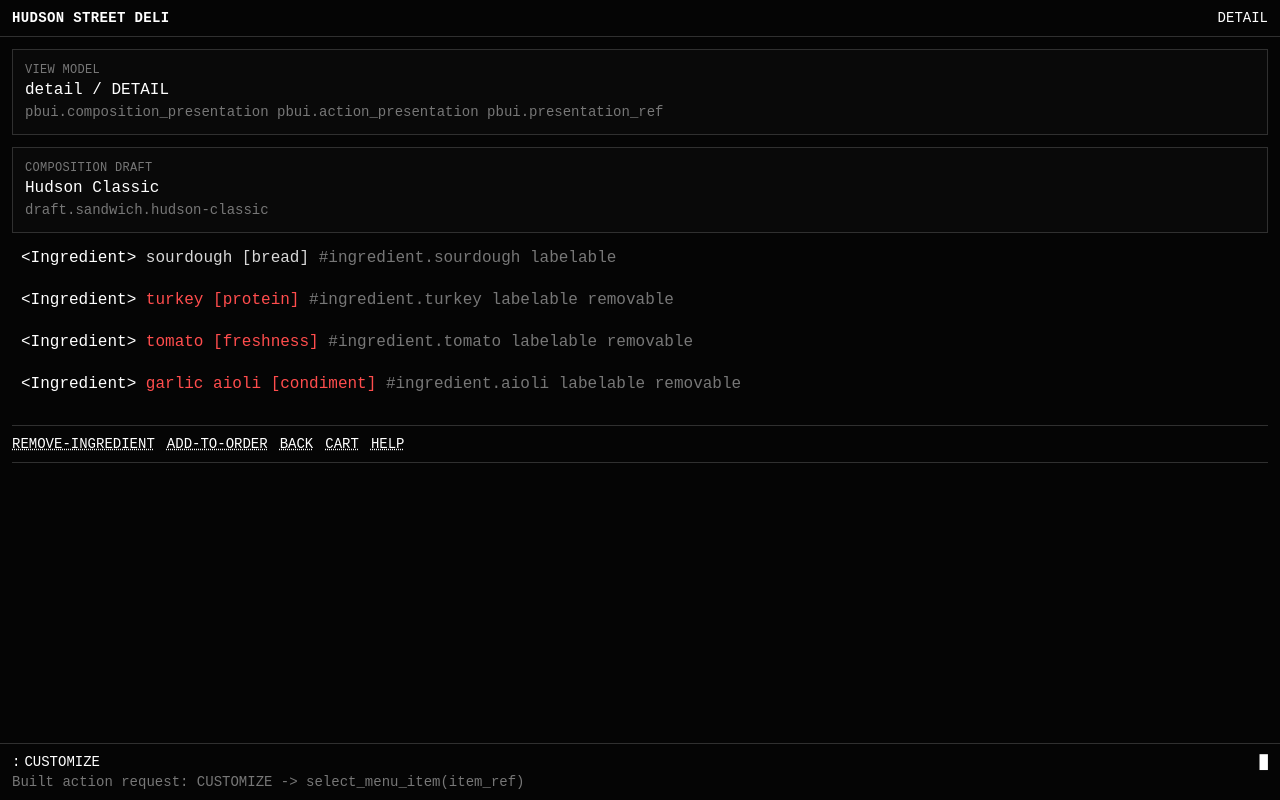
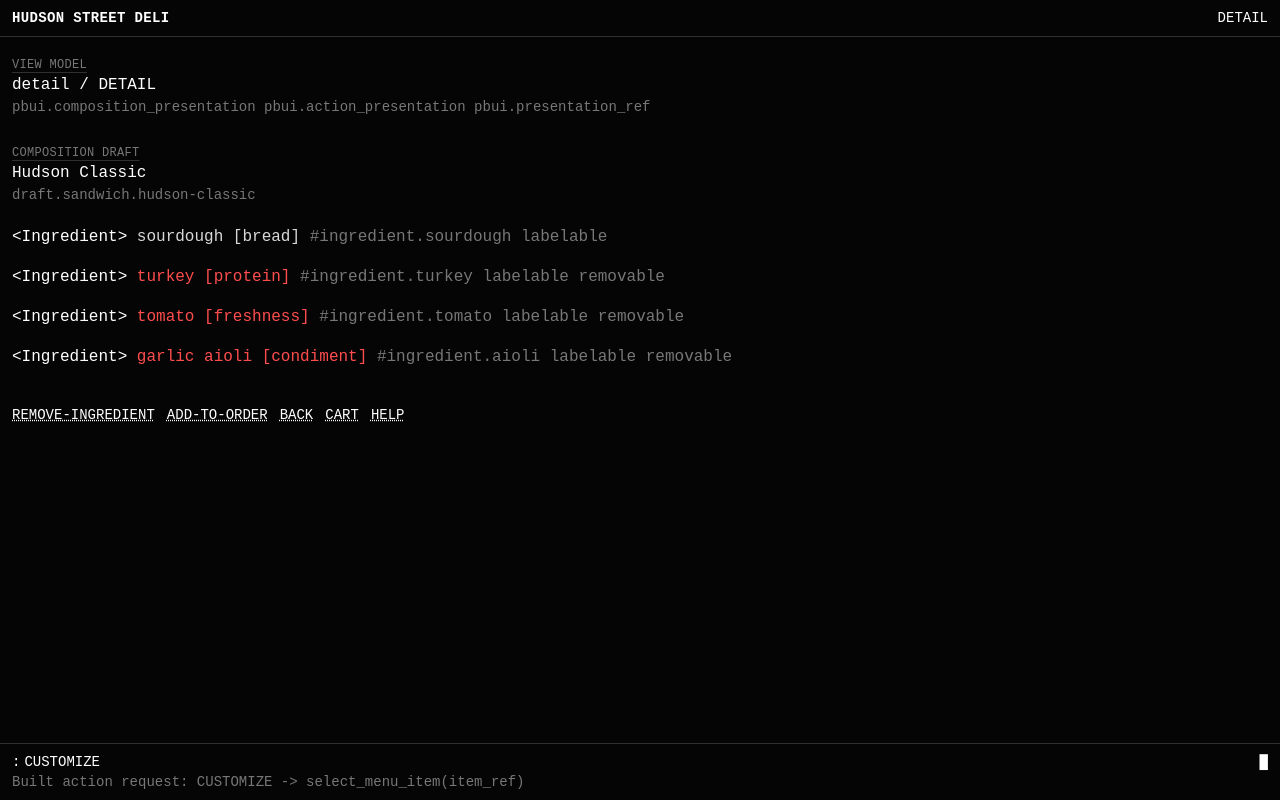
Before and after one commit to go-go-golems/dmeta, a React (Vite) app in the folder proof-of-concept/deli-pbui-react/: page / in a window 1280 px wide. Both pictures are taken after a click on the button 640 px from the left and 164 px from the top of the page. Built offline with nearby package versions, Linux system fonts and the light colour scheme.

Commit message:
DMETA-DELI-PBUI-POC: lighten clickable presentation styling

```diff
--- a/proof-of-concept/deli-pbui-react/src/generic/clim/components.tsx
+++ b/proof-of-concept/deli-pbui-react/src/generic/clim/components.tsx
@@ -33,7 +33,7 @@ export function ClimShell({
           <input
             id="clim-command-line"
             aria-label="Action command"
-            className="min-w-0 flex-1 bg-transparent text-clim-bright outline-none caret-clim-danger focus:bg-clim-panel/60"
+            className="min-w-0 flex-1 bg-transparent text-clim-bright outline-none caret-clim-danger focus:underline focus:decoration-clim-danger focus:underline-offset-4"
             value={value}
             onChange={(event) => onCommandChange?.(event.target.value)}
             spellCheck={false}
@@ -52,9 +52,9 @@ export function PresentationRefLine({ presentation, selected, selectable, onSele
       type="button"
       onClick={onSelect}
       className={[
-        'block w-full text-left px-2 py-1 border border-transparent transition-colors focus:outline-none focus:ring-1 focus:ring-clim-danger/70',
-        selected ? 'bg-clim-panel border-clim-border text-clim-bright' : '',
-        selectable || onSelect ? 'cursor-pointer text-clim-danger hover:bg-clim-panel/70 hover:border-clim-danger' : 'cursor-default',
+        'block w-full text-left px-0 py-1 transition-colors focus:outline-none focus:underline focus:decoration-clim-danger focus:underline-offset-4',
+        selected ? 'text-clim-bright underline decoration-clim-danger underline-offset-4' : '',
+        selectable || onSelect ? 'cursor-pointer text-clim-danger hover:text-clim-bright hover:underline hover:decoration-clim-danger hover:underline-offset-4' : 'cursor-default',
       ].filter(Boolean).join(' ')}
       data-presentation-type={presentation.type}
       data-presentation-id={presentation.id}
@@ -73,9 +73,9 @@ export function ActionPresentationInline({ action, onInvoke }: { action: ActionP
       onClick={onInvoke}
       disabled={Boolean(action.disabledReason)}
       className={[
-        'underline decoration-dotted mr-3 transition-colors focus:outline-none focus:ring-1 focus:ring-clim-danger/70',
+        'underline decoration-dotted mr-3 transition-colors focus:outline-none focus:decoration-clim-danger focus:underline-offset-4',
         action.descriptor.requiresConfirmation ? 'text-clim-danger' : 'text-clim-bright',
-        action.disabledReason ? 'cursor-not-allowed opacity-40' : 'cursor-pointer hover:bg-clim-panel hover:text-clim-danger',
+        action.disabledReason ? 'cursor-not-allowed opacity-40' : 'cursor-pointer hover:text-clim-danger hover:decoration-clim-danger',
       ].join(' ')}
       data-action-id={action.descriptor.id}
     >
@@ -86,7 +86,7 @@ export function ActionPresentationInline({ action, onInvoke }: { action: ActionP
 
 export function ActionHintBar({ actions, onInvoke }: { actions: ActionPresentation[]; onInvoke?: (action: ActionPresentation) => void }) {
   return (
-    <div className="border-y border-clim-border py-2 my-3 text-sm">
+    <div className="py-2 my-3 text-sm">
       {actions.map((action) => <ActionPresentationInline key={`${action.commandLabel ?? action.descriptor.id}:${action.subject?.id ?? 'global'}`} action={action} onInvoke={() => onInvoke?.(action)} />)}
     </div>
   );
@@ -105,13 +105,13 @@ export function ConfirmPrompt({
     return null;
   }
   return (
-    <div className="border border-clim-danger bg-clim-panel p-3 text-sm" data-testid="confirm-prompt">
-      <div className="text-clim-danger uppercase tracking-wide">Confirm</div>
+    <div className="py-3 text-sm" data-testid="confirm-prompt">
+      <div className="text-clim-danger uppercase tracking-wide underline decoration-clim-danger underline-offset-4">Confirm</div>
       <div className="my-2 text-clim-bright">{binding.confirmation.prompt}</div>
-      <button type="button" className="mr-3 cursor-pointer underline text-clim-danger hover:bg-clim-panel focus:outline-none focus:ring-1 focus:ring-clim-danger/70" onClick={onConfirm}>
+      <button type="button" className="mr-3 cursor-pointer underline text-clim-danger hover:text-clim-bright focus:outline-none focus:decoration-clim-danger focus:underline-offset-4" onClick={onConfirm}>
         {binding.confirmation.confirmLabel}
       </button>
-      <button type="button" className="cursor-pointer underline text-clim-bright hover:bg-clim-panel focus:outline-none focus:ring-1 focus:ring-clim-danger/70" onClick={onCancel}>
+      <button type="button" className="cursor-pointer underline text-clim-bright hover:text-clim-danger focus:outline-none focus:decoration-clim-danger focus:underline-offset-4" onClick={onCancel}>
         {binding.confirmation.cancelLabel}
       </button>
     </div>
--- a/proof-of-concept/deli-pbui-react/src/widgets/DeliPbuiWorkbench/widget.tsx
+++ b/proof-of-concept/deli-pbui-react/src/widgets/DeliPbuiWorkbench/widget.tsx
@@ -259,8 +259,8 @@ export function DeliPbuiWorkbench({
     if (viewId === 'detail') {
       return (
         <div className="grid gap-2" data-testid="detail-view">
-          <div className="border border-clim-border bg-clim-panel/40 p-3">
-            <div className="text-clim-muted text-xs uppercase tracking-wide">Composition draft</div>
+          <div className="py-2">
+            <div className="text-clim-muted text-xs uppercase tracking-wide underline decoration-clim-border underline-offset-4">Composition draft</div>
             <div className="text-clim-bright">{selectedItem?.name}</div>
             <div className="text-clim-muted text-sm">{draft?.id}</div>
           </div>
@@ -290,7 +290,7 @@ export function DeliPbuiWorkbench({
             <div className="text-clim-muted">Cart is empty. Use CUSTOMIZE then ADD-TO-ORDER to create an item.</div>
           ) : (
             effectiveCartItems.map((item) => (
-              <div key={item.id} className="border border-clim-border bg-clim-panel/30 p-2">
+              <div key={item.id} className="py-1">
                 <span className="text-clim-bright">&lt;OrderItem&gt;</span> {item.item.name}{' '}
                 <span className="text-clim-muted">${item.item.price.toFixed(2)}</span>
                 {item.removedIngredientIds.length > 0 ? (
@@ -307,7 +307,7 @@ export function DeliPbuiWorkbench({
       return (
         <div className="grid gap-2 text-sm" data-testid="help-view">
           {Object.values(deliCommandBindings).map((binding) => (
-            <div key={binding.id} className="border border-clim-border bg-clim-panel/30 p-2">
+            <div key={binding.id} className="py-1">
               <span className="text-clim-bright">{binding.id}</span>{' '}
               <span className="text-clim-muted">-&gt; {binding.actionId} / {binding.handler}</span>
               <div>{binding.summary}</div>
@@ -319,8 +319,8 @@ export function DeliPbuiWorkbench({
 
     if (viewId === 'tracker') {
       return (
-        <div className="border border-clim-border bg-clim-panel/40 p-3" data-testid="tracker-view">
-          <div className="text-clim-muted text-xs uppercase tracking-wide">Lifecycle</div>
+        <div className="py-2" data-testid="tracker-view">
+          <div className="text-clim-muted text-xs uppercase tracking-wide underline decoration-clim-border underline-offset-4">Lifecycle</div>
           <div><span className="text-clim-bright">DONE</span> cart submitted</div>
           <div><span className="text-clim-bright">ACTIVE</span> kitchen accepted order</div>
           <div><span className="text-clim-muted">PENDING</span> pickup notification</div>
@@ -355,8 +355,8 @@ export function DeliPbuiWorkbench({
       onCommandSubmit={handleCommandSubmit}
     >
       <section className="grid gap-3">
-        <div className="border border-clim-border bg-clim-panel/40 p-3">
-          <div className="text-clim-muted text-xs uppercase tracking-wide">View model</div>
+        <div className="py-2">
+          <div className="text-clim-muted text-xs uppercase tracking-wide underline decoration-clim-border underline-offset-4">View model</div>
           <div className="text-clim-bright">{view.id} / {view.modeLabel}</div>
           <div className="text-clim-muted text-sm">{view.primaryPresentations.join('  ')}</div>
         </div>
```
